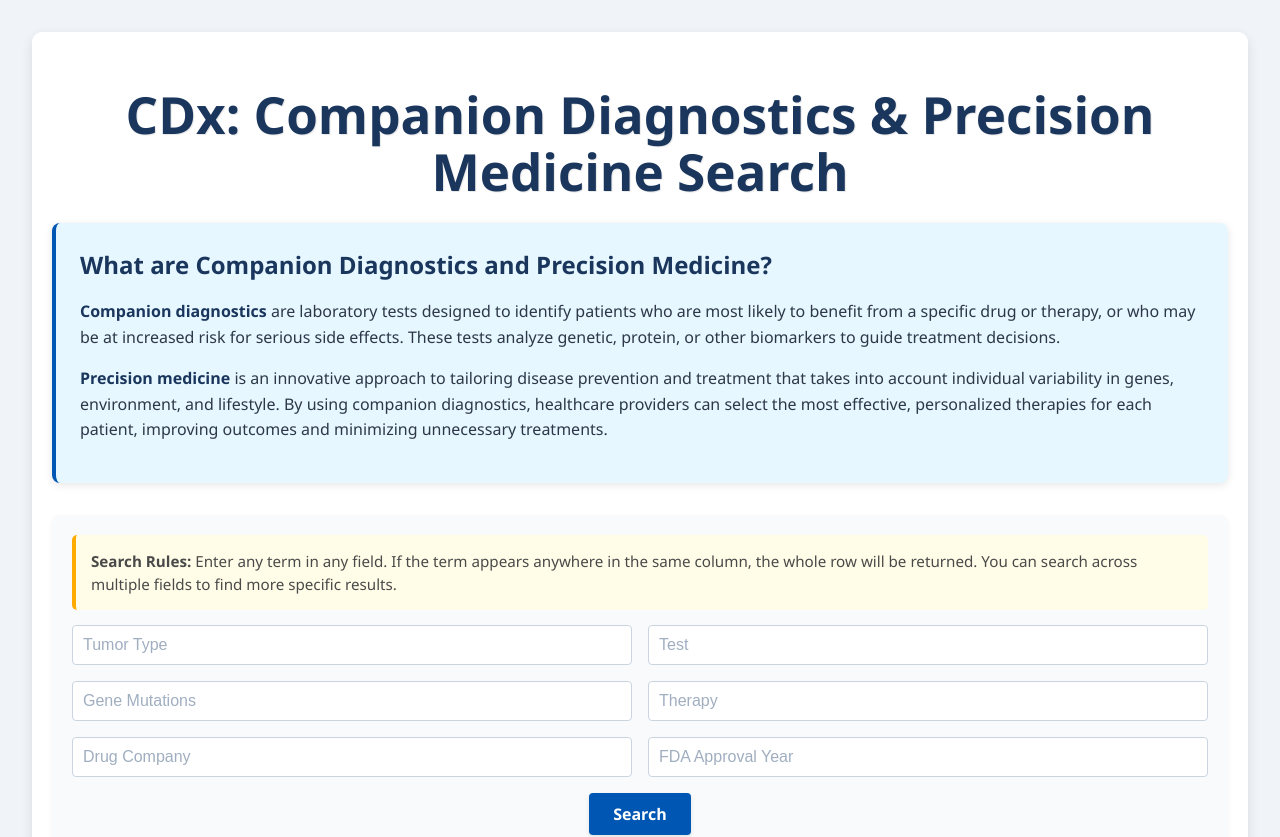
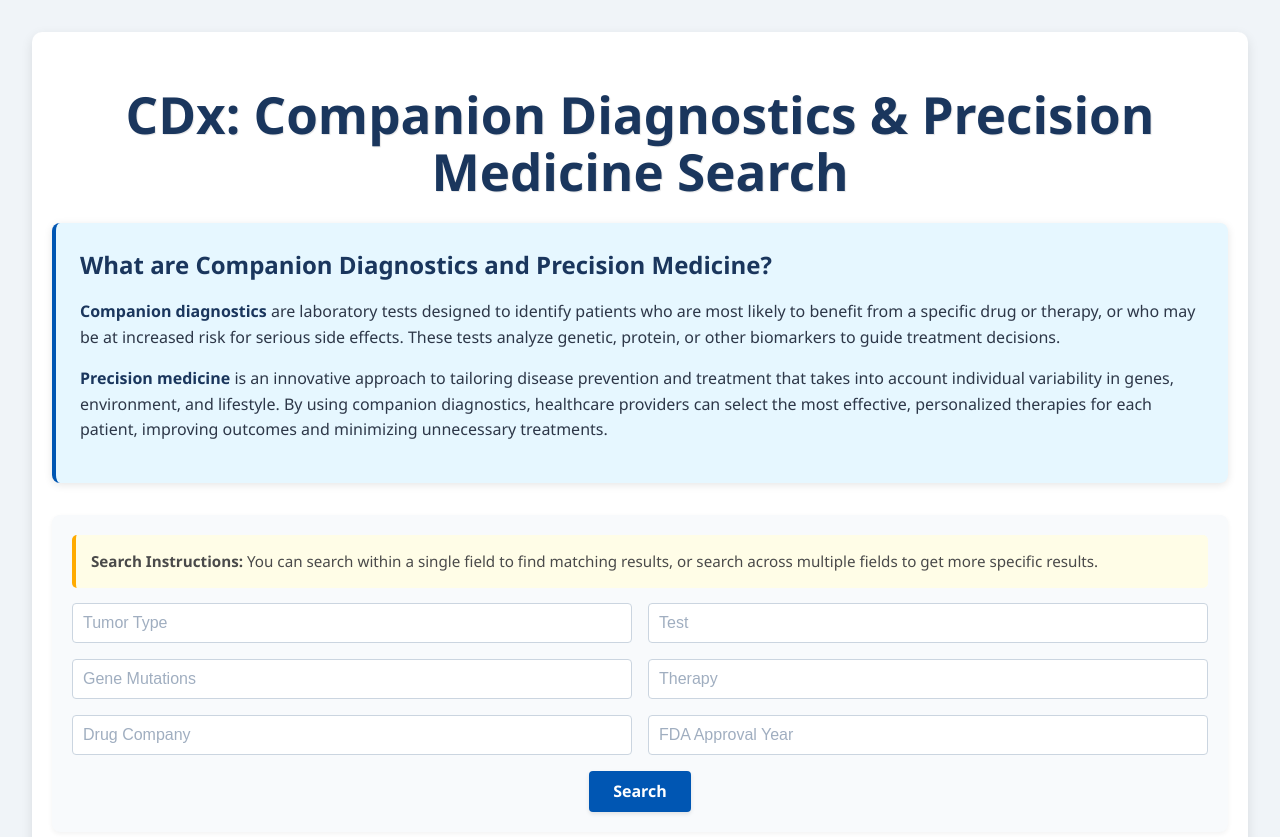
Before and after one commit to danielkarolinska/CDx, a React (Vite) app in the folder frontend/: page / in a window 1280 px wide. Shown: the top 837 px of the page. Built offline with nearby package versions, Linux system fonts and the light colour scheme.

Commit message:
Update search instructions text for clarity

```diff
--- a/frontend/src/App.jsx
+++ b/frontend/src/App.jsx
@@ -83,7 +83,7 @@ function App() {
       </section>
       <form className="search-form" onSubmit={handleSubmit}>
         <div className="search-instructions">
-          <p><b>Search Rules:</b> Enter any term in any field. If the term appears anywhere in the same column, the whole row will be returned. You can search across multiple fields to find more specific results.</p>
+          <p><b>Search Instructions:</b> You can search within a single field to find matching results, or search across multiple fields to get more specific results.</p>
         </div>
         <div className="form-row">
           <input
```
